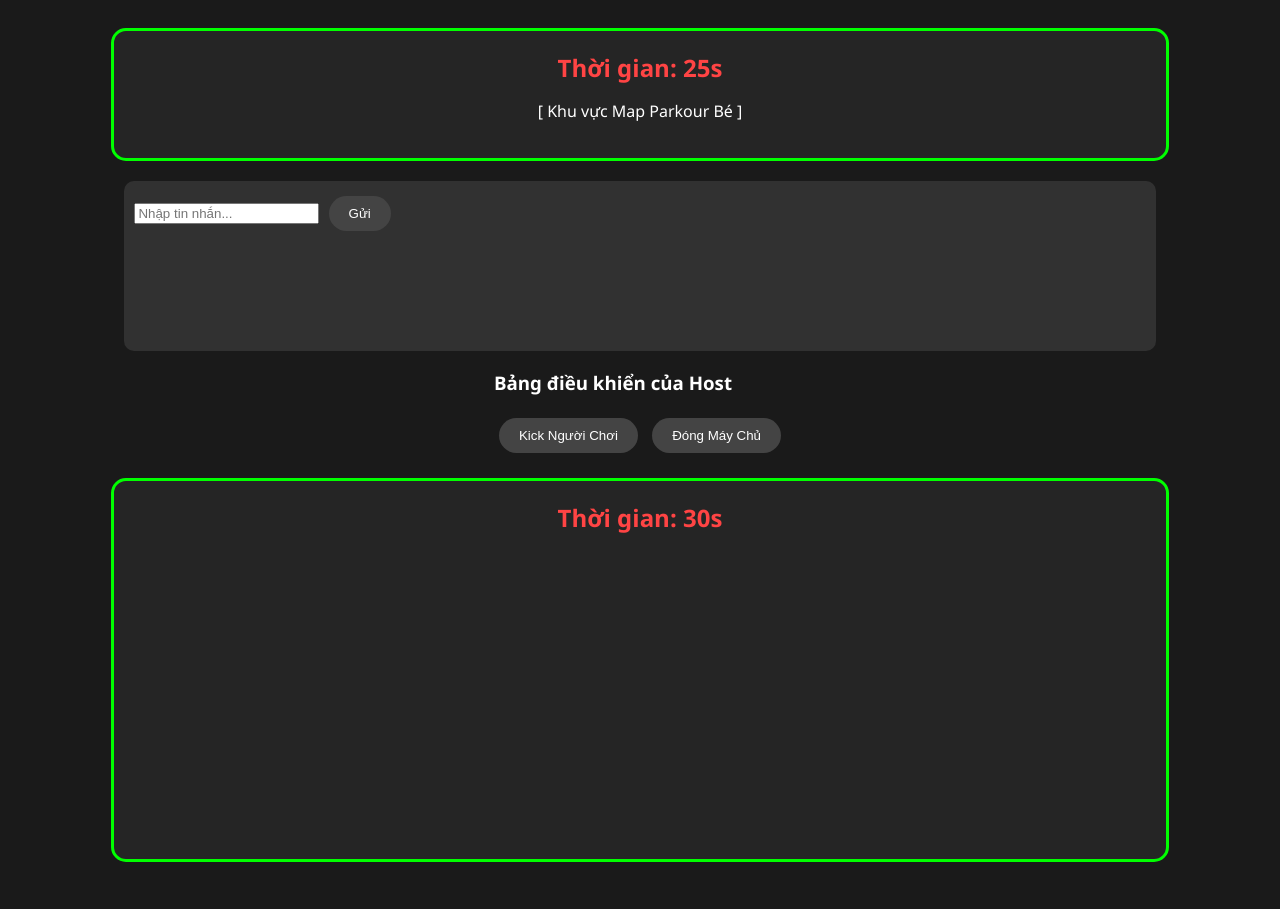
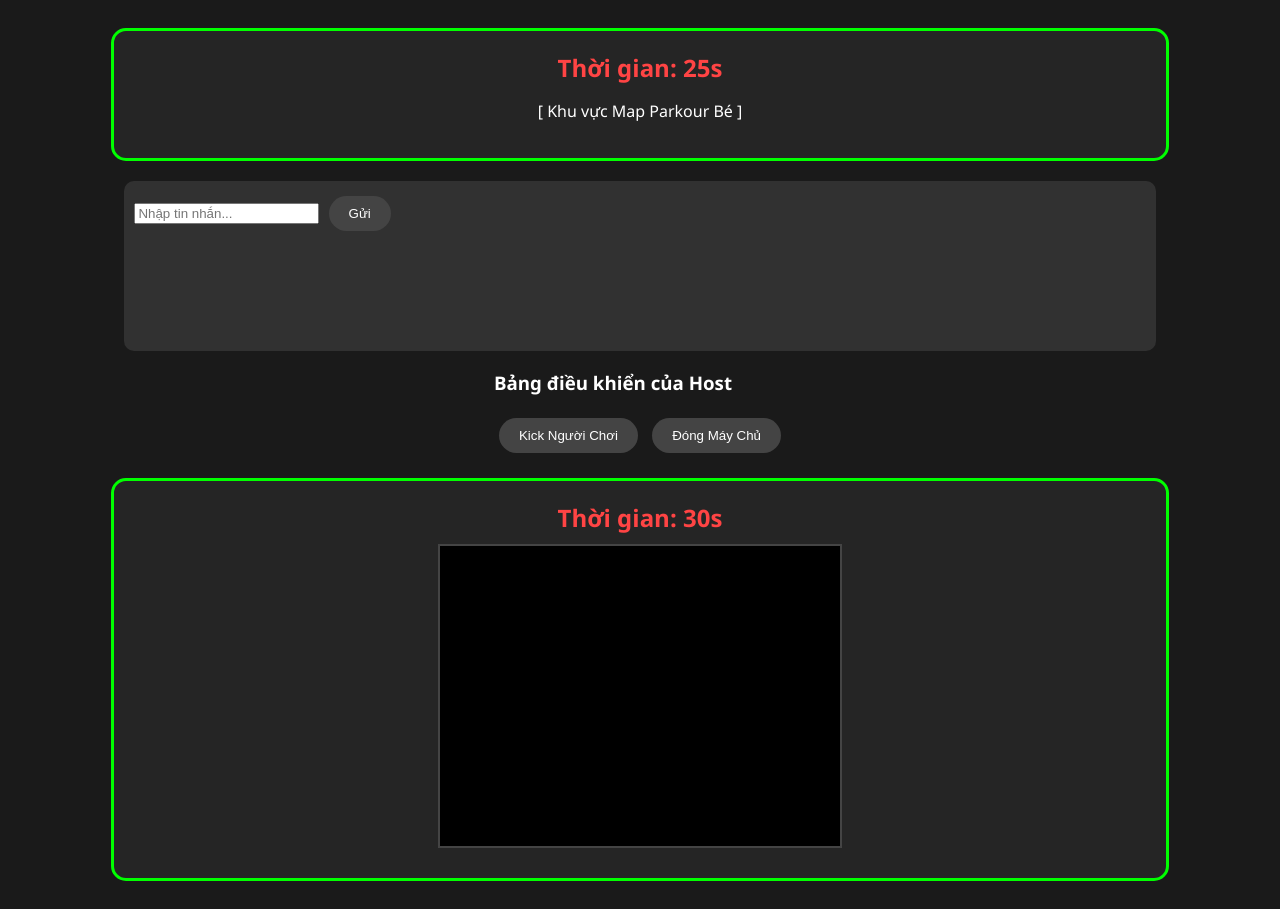
Before and after one commit to Robertpham912/Unlimited-Time-Testing-Phase-, a plain HTML site: page index.html in a window 1280 px wide. Drawn offline with Linux system fonts and the light colour scheme.

Commit message:
Add styles for game canvas
Added styles for game canvas to enhance visibility.

```diff
--- a/style.css
+++ b/style.css
@@ -45,3 +45,10 @@ button {
 button:hover {
     background: #666;
 }
+#gameCanvas {
+    background-color: #000; /* Nền đen để nổi bật Map */
+    border: 2px solid #444;
+    display: block;
+    margin: 10px auto;
+    cursor: crosshair;
+}
```
